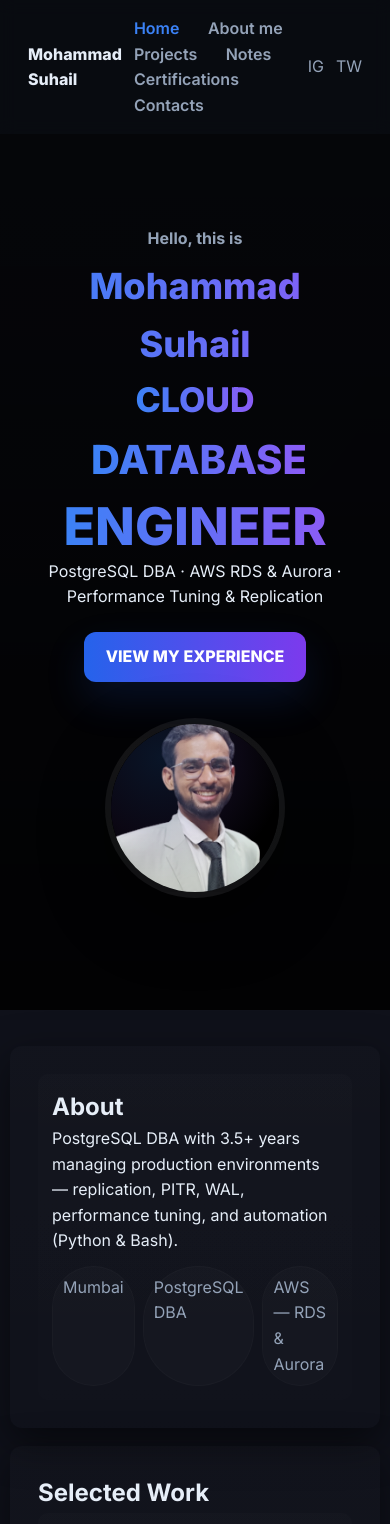
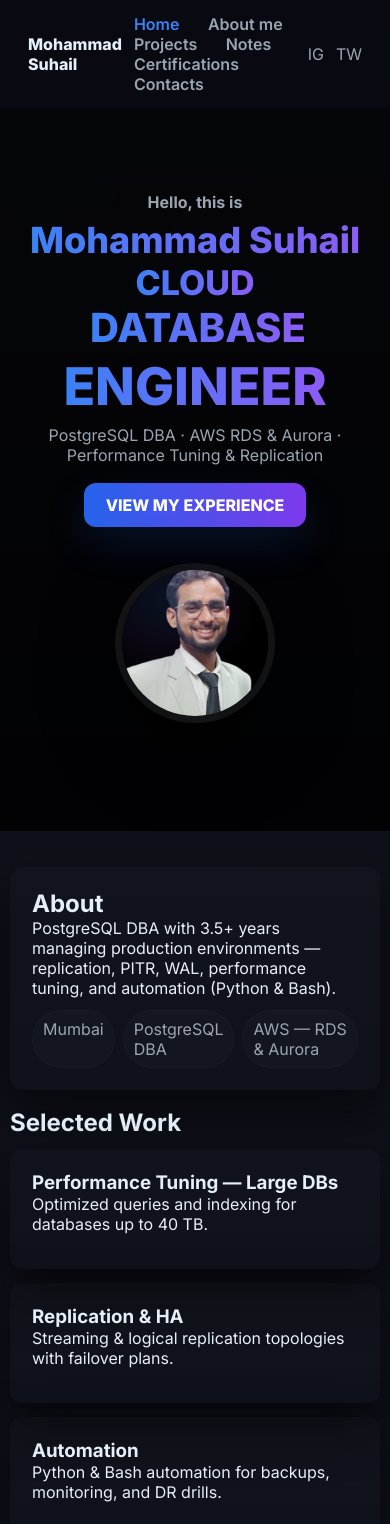
Before and after one commit to mdsuhail-3257/portfolio, a plain HTML site: page index.html in a window 390 px wide. Shown: the top 1524 px of the page. Drawn offline with Linux system fonts and the light colour scheme.

Commit message:
Refactor styles for improved layout and consistency
Updated theme variables, layout styles, and responsive design elements in styles.css. Improved visual consistency and adjusted padding, margins, and colors for various components.

```diff
--- a/styles.css
+++ b/styles.css
@@ -1,24 +1,19 @@
 /* =========================
-   styles.css - full file
-   =========================
-   Commented sections explain where to change visuals, colors, sizes.
-*/
+   styles.css  - final
+   - comments show where to edit later
+   ========================= */
 
-/* -------------------------
-   THEME VARIABLES
-   ------------------------- */
+/* THEME / COLORS */
 :root{
   --bg: #0f111a;
-  --panel: #161823;
+  --panel: #15171c;
   --text: #e6eef8;
-  --muted: #94a3b8;
+  --muted: #9aa5b1;
   --highlight-blue: #3b82f6;
   --highlight-purple: #8b5cf6;
 }
 
-/* -------------------------
-   BASE RESET
-   ------------------------- */
+/* RESET */
 *{box-sizing:border-box;margin:0;padding:0}
 html,body{height:100%}
 body.dark{
@@ -26,126 +21,109 @@ body.dark{
   color:var(--text);
   font-family: 'Inter', system-ui, -apple-system, 'Segoe UI', Roboto, 'Helvetica Neue', Arial;
   -webkit-font-smoothing:antialiased;
-  -moz-osx-font-smoothing:grayscale;
-  line-height:1.6;
 }
 
-/* =========================
-   NAVBAR
-   ========================= */
-.topnav{
-  display:flex;align-items:center;justify-content:space-between;
-  padding:16px 28px;background:rgba(7,9,14,0.7);backdrop-filter:blur(8px);
-  position:sticky;top:0;z-index:60;
-}
-.brand{font-weight:800;color:var(--text)}
-.nav-mid a{color:var(--muted);text-decoration:none;margin:0 12px;font-weight:600}
-.nav-mid a.active, .nav-mid a:hover{color:var(--highlight-blue)}
+/* NAV */
+.topnav{display:flex;justify-content:space-between;align-items:center;padding:14px 28px;background:rgba(6,8,12,0.6);backdrop-filter:blur(8px);position:sticky;top:0;z-index:60}
+.brand{font-weight:800}
+.nav-mid a{color:var(--muted);margin:0 12px;text-decoration:none;font-weight:600}
+.nav-mid a.active,.nav-mid a:hover{color:var(--highlight-blue)}
 .nav-right a{color:var(--muted);margin-left:12px;text-decoration:none}
 
-/* =========================
-   HERO - PHOTO LEFT / TEXT RIGHT
-   ========================= */
+/* HERO - layout */
+.hero-bleed{position:relative;padding:56px 0 80px;overflow:hidden}
+.hero-bg{position:absolute;inset:0;background:radial-gradient(circle at 10% 10%, rgba(255,255,255,0.02), transparent);opacity:0.12}
+.hero-overlay{position:absolute;inset:0;background:linear-gradient(180deg, rgba(4,6,12,0.7), rgba(8,10,18,0.95));mix-blend-mode:multiply}
+.hero-inner{position:relative;z-index:4;max-width:1200px;margin:0 auto;padding:28px;display:flex;gap:36px;align-items:center}
 
-/* full-bleed hero area with subtle background */
-.hero-bleed{position:relative;padding:60px 0 80px;overflow:hidden}
-.hero-bg{position:absolute;inset:0;background:radial-gradient(circle at 10% 10%, rgba(255,255,255,0.03), transparent);opacity:0.12}
-.hero-overlay{position:absolute;inset:0;background:linear-gradient(180deg, rgba(4,6,12,0.7), rgba(6,8,14,0.95));mix-blend-mode:multiply}
+/* LEFT: photo */
+.hero-photo{width:320px;display:flex;justify-content:center;position:relative}
 
-/* layout wrapper */
-.hero-inner{
-  position:relative;z-index:6;max-width:1200px;margin:0 auto;padding:32px;display:flex;gap:36px;align-items:center;
+/* PROFILE CIRCLE - fixed square container to ensure a perfect circle */
+.profile-circle{
+  width:260px;height:260px;border-radius:50%;overflow:hidden;border:7px solid rgba(255,255,255,0.06);
+  box-shadow:0 30px 70px rgba(0,0,0,0.65);position:relative;background:linear-gradient(180deg, rgba(255,255,255,0.01), rgba(255,255,255,0.005));
+  display:flex;align-items:center;justify-content:center;
 }
-
-/* PHOTO COLUMN */
-.hero-photo{width:330px;display:flex;flex-direction:column;align-items:center;position:relative}
-
-/* circular profile photo with tint overlay */
-.profile-circle{
-  width:260px;height:260px;border-radius:50%;overflow:hidden;border:6px solid rgba(255,255,255,0.06);
-  box-shadow:0 24px 60px rgba(0,0,0,0.6);position:relative;background:linear-gradient(180deg, rgba(255,255,255,0.01), rgba(255,255,255,0.005));
-}
+/* IMPORTANT: this forces square and cover cropping */
 .profile-circle img{
-  width:100%;height:100%;object-fit:cover;display:block;filter:saturate(0.95) contrast(1.05) brightness(0.96);
+  width:100%;height:100%;object-fit:cover;display:block;filter:saturate(0.98) contrast(1.04) brightness(0.98);
   transition:transform .35s ease;
 }
-/* subtle lift on hover */
-.profile-circle:hover img{transform:scale(1.02);}
+/* remove oval: if your uploaded image is rectangular the circle will still be perfect; if portrait/wide, object-fit covers */
+.profile-circle:hover img{transform:scale(1.02)}
 
-/* blue/purple radial tint on top of the photo (non-destructive) */
+/* blue/purple tint overlay on photo */
 .profile-circle::after{
   content:"";position:absolute;inset:0;border-radius:50%;
-  background:radial-gradient(circle at 30% 20%, rgba(59,130,246,0.16), rgba(139,92,246,0.08) 45%, transparent 70%);
+  background:radial-gradient(circle at 30% 20%, rgba(59,130,246,0.14), rgba(139,92,246,0.08), transparent 60%);
   pointer-events:none;
 }
 
-/* floating (big) keywords — text-only visuals behind hero */
-.floating-keywords{
-  position:absolute;top:-40px;left:-20px;width:380px;height:300px;pointer-events:none;z-index:2;
-}
-.kw{position:absolute;font-weight:900;color:rgba(230,238,248,0.04);letter-spacing:1px;transform-origin:center}
-.kw1{left:10px;top:10px;font-size:64px;animation:kwFloat1 8s ease-in-out infinite}
-.kw2{right:10px;top:20px;font-size:56px;animation:kwFloat2 9s ease-in-out infinite}
-.kw3{left:40px;bottom:40px;font-size:72px;animation:kwFloat3 10s ease-in-out infinite}
-.kw4{right:80px;bottom:20px;font-size:58px;animation:kwFloat4 11s ease-in-out infinite}
-.kw5{left:150px;bottom:120px;font-size:48px;animation:kwFloat5 12s ease-in-out infinite}
-
-@keyframes kwFloat1{0%{transform:translateY(0)}50%{transform:translateY(-14px)}100%{transform:translateY(0)}}
-@keyframes kwFloat2{0%{transform:translateY(0) rotate(6deg)}50%{transform:translateY(-18px)}100%{transform:translateY(0)}}
+/* FLOATING KEYWORDS (transparent, big, behind content) */
+.floating-keywords{position:absolute;inset:auto auto 0 0;pointer-events:none;width:100%;height:100%;z-index:1}
+.kw{position:absolute;font-weight:900;color:rgba(230,238,248,0.04);letter-spacing:1px;transform-origin:center;white-space:nowrap}
+.kw1{left:40px;top:10px;font-size:64px;animation:kwFloat1 8s ease-in-out infinite}
+.kw2{right:140px;top:40px;font-size:56px;animation:kwFloat2 9s ease-in-out infinite}
+.kw3{left:90px;bottom:40px;font-size:72px;animation:kwFloat3 10s ease-in-out infinite}
+.kw4{right:60px;bottom:80px;font-size:58px;animation:kwFloat4 11s ease-in-out infinite}
+.kw5{left:210px;bottom:140px;font-size:48px;animation:kwFloat5 12s ease-in-out infinite}
+@keyframes kwFloat1{0%{transform:translateY(0)}50%{transform:translateY(-18px)}100%{transform:translateY(0)}}
+@keyframes kwFloat2{0%{transform:translateY(0)}50%{transform:translateY(-20px)}100%{transform:translateY(0)}}
 @keyframes kwFloat3{0%{transform:translateY(0)}50%{transform:translateY(-12px)}100%{transform:translateY(0)}}
-@keyframes kwFloat4{0%{transform:translateY(0)}50%{transform:translateY(-20px)}100%{transform:translateY(0)}}
+@keyframes kwFloat4{0%{transform:translateY(0)}50%{transform:translateY(-22px)}100%{transform:translateY(0)}}
 @keyframes kwFloat5{0%{transform:translateY(0)}50%{transform:translateY(-16px)}100%{transform:translateY(0)}}
 
-/* TEXT COLUMN */
+/* RIGHT: hero text */
 .hero-content{flex:1;max-width:60%}
-.intro-greeting h3{font-size:16px;color:var(--muted);margin-bottom:6px}
+.intro-small{font-size:16px;color:var(--muted);margin-bottom:6px}
 .name-gradient{font-size:36px;font-weight:800;background:linear-gradient(90deg,var(--highlight-blue),var(--highlight-purple));-webkit-background-clip:text;color:transparent;margin:0}
-.role-gradient{font-size:18px;font-weight:700;background:linear-gradient(90deg,var(--highlight-blue),var(--highlight-purple));-webkit-background-clip:text;color:transparent;margin:6px 0 18px}
+.hero-title .big,.hero-title .bigger,.hero-title .largest{display:inline-block;font-weight:900;background:linear-gradient(90deg,var(--highlight-blue),var(--highlight-purple));-webkit-background-clip:text;color:transparent}
+.big{font-size:58px}
+.bigger{font-size:72px;margin-left:6px}
+.largest{font-size:92px;display:block;line-height:0.95;margin-top:10px}
+.hero-cta{margin-top:12px;color:var(--muted)}
 
-/* LARGE HEADLINE: gradient */
-.hero-title .big,.hero-title .bigger,.hero-title .largest{
-  display:inline-block;font-weight:900;background:linear-gradient(90deg,var(--highlight-blue),var(--highlight-purple));-webkit-background-clip:text;color:transparent;
-}
-.big{font-size:58px}
-.bigger{font-size:72px;margin-left:8px}
-.largest{font-size:92px;display:block;line-height:0.95;margin-top:10px}
-
-/* CTA button */
-.cta-btn{display:inline-block;margin-top:22px;padding:12px 22px;border-radius:12px;background:linear-gradient(90deg,#2563eb,#7c3aed);color:white;text-decoration:none;font-weight:800;box-shadow:0 18px 40px rgba(37,99,235,0.15);transition:all .2s}
+/* CTA */
+.cta-btn{display:inline-block;margin-top:18px;padding:12px 22px;border-radius:12px;background:linear-gradient(90deg,#2563eb,#7c3aed);color:white;text-decoration:none;font-weight:800;box-shadow:0 18px 40px rgba(37,99,235,0.15)}
 .cta-btn:hover{transform:translateY(-3px)}
 
 /* =========================
-   PANELS (About, Notes, Projects, Certs, Contact)
+   PANELS - ABOUT / PROJECTS / NOTES
+   - each content area is a separate "card" (square style)
    ========================= */
+
 .content{max-width:1100px;margin:26px auto;padding:10px}
-.panel{background:linear-gradient(180deg,rgba(255,255,255,0.01),rgba(255,255,255,0.005));padding:28px;border-radius:12px;margin-bottom:18px;box-shadow:0 14px 40px rgba(0,0,0,0.5)}
-.about{display:flex;gap:18px;align-items:flex-start}
-.about-left{flex:1}
-.about-right{width:320px}
-.badges-row{display:flex;gap:8px;margin-top:12px}
-.badge{background:rgba(255,255,255,0.02);padding:8px 10px;border-radius:999px;color:var(--muted);border:1px solid rgba(255,255,255,0.02)}
-.action-row{margin-top:16px;display:flex;gap:10px}
+.panel{margin-bottom:18px}
 
-/* NOTES TREE styles */
-.tree{padding:10px}
+/* Card container used for About - editable individual card */
+.card{background:linear-gradient(180deg,rgba(255,255,255,0.01),rgba(255,255,255,0.005));padding:22px;border-radius:12px;box-shadow:0 20px 50px rgba(0,0,0,0.6)}
+.about-panel .card-about{display:block}
+.cards{display:grid;grid-template-columns:repeat(auto-fit,minmax(240px,1fr));gap:14px;margin-top:12px}
+
+/* project card small variations for quick editing */
+.project-card{min-height:120px}
+
+/* notes tree styles (driven by notes.json) */
+.tree{padding:8px}
 .folder{margin-bottom:12px}
 .folder-title{display:flex;align-items:center;gap:8px;cursor:pointer;color:var(--text);font-weight:700}
-.children{padding-left:18px;margin-top:6px}
+.children{padding-left:16px;margin-top:6px}
 .note{display:block;color:var(--highlight-blue);text-decoration:none;margin:6px 0}
 .note:hover{color:var(--highlight-purple);text-decoration:underline}
 
-/* PROJECT CARDS */
-.cards{display:grid;grid-template-columns:repeat(auto-fit,minmax(220px,1fr));gap:14px}
-.card{background:linear-gradient(180deg, rgba(255,255,255,0.01), rgba(255,255,255,0.005));padding:14px;border-radius:10px}
+/* badges and misc */
+.badges-row{display:flex;gap:8px;margin-top:12px}
+.badge{background:rgba(255,255,255,0.02);padding:8px 10px;border-radius:999px;color:var(--muted);border:1px solid rgba(255,255,255,0.02)}
 
-/* FOOTER CONTACT */
-.contact-panel{display:flex;justify-content:space-between;align-items:center}
+/* FOOTER */
+footer.contact-panel{display:flex;justify-content:space-between;align-items:center}
 
-/* SMALL / RESPONSIVE */
+/* RESPONSIVE */
 @media (max-width:980px){
   .hero-inner{flex-direction:column-reverse;align-items:center;text-align:center}
-  .hero-photo{width:220px}
-  .profile-circle{width:180px;height:180px}
+  .hero-photo{width:200px}
+  .profile-circle{width:160px;height:160px}
   .hero-content{max-width:100%}
   .floating-keywords{display:none}
   .big{font-size:34px}
```
